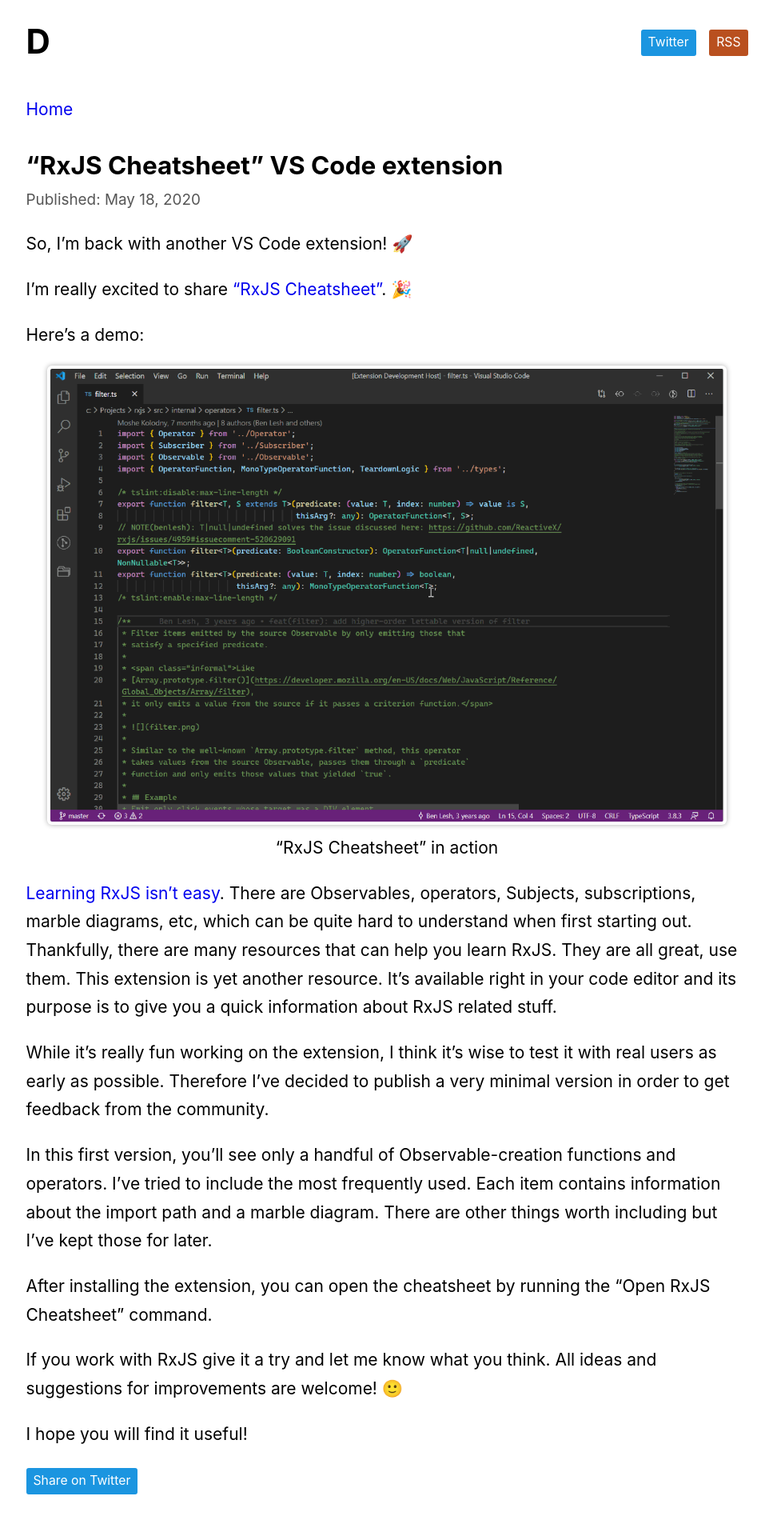
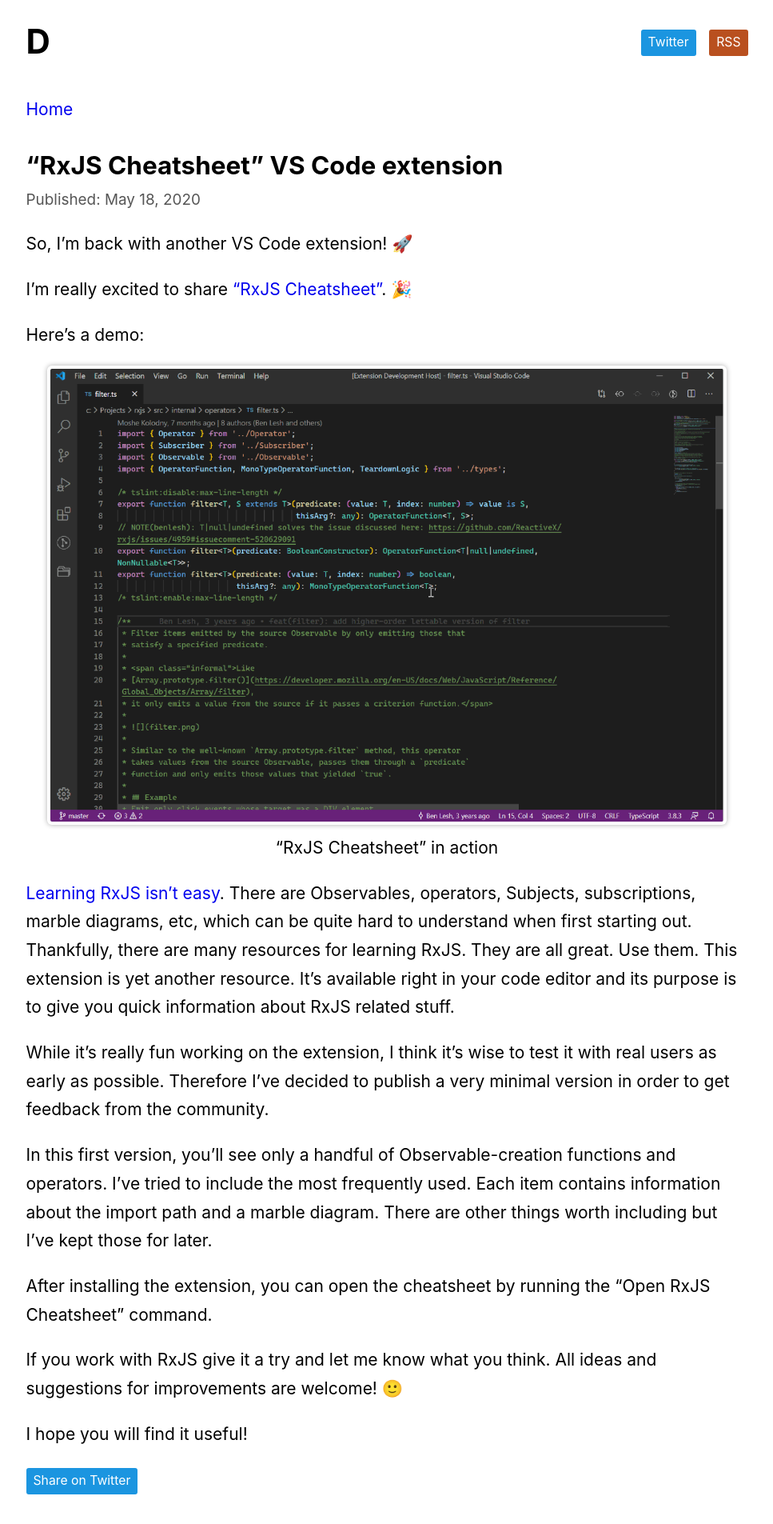
Before and after one commit to dzhavat/dzhavat.github.io, a Jekyll site: the page built from _posts/2020-05-18-rxjs-cheatsheet-vs-code-extension.md, in a window 1280 px wide. Shown: the whole page at 80% size, without its empty margins (156-1123 px from the left). Built offline with Jekyll 4.4.1, drawn with Linux system fonts in a browser that asks for light colours.

Commit message:
Update post

```diff
--- a/_posts/2020-05-18-rxjs-cheatsheet-vs-code-extension.md
+++ b/_posts/2020-05-18-rxjs-cheatsheet-vs-code-extension.md
@@ -14,7 +14,7 @@
   <figcaption>“RxJS Cheatsheet” in action</figcaption>
 </figure>
 
-[Learning RxJS isn’t easy](https://mobile.twitter.com/BenLesh/status/1260332868234022914). There are Observables, operators, Subjects, subscriptions, marble diagrams, etc, which can be quite hard to understand when first starting out. Thankfully, there are many resources that can help you learn RxJS. They are all great, use them. This extension is yet another resource. It’s available right in your code editor and its purpose is to give you a quick information about RxJS related stuff.
+[Learning RxJS isn’t easy](https://mobile.twitter.com/BenLesh/status/1260332868234022914). There are Observables, operators, Subjects, subscriptions, marble diagrams, etc, which can be quite hard to understand when first starting out. Thankfully, there are many resources for learning RxJS. They are all great. Use them. This extension is yet another resource. It’s available right in your code editor and its purpose is to give you quick information about RxJS related stuff.
 
 While it’s really fun working on the extension, I think it’s wise to test it with real users as early as possible. Therefore I’ve decided to publish a very minimal version in order to get feedback from the community.
 
```
